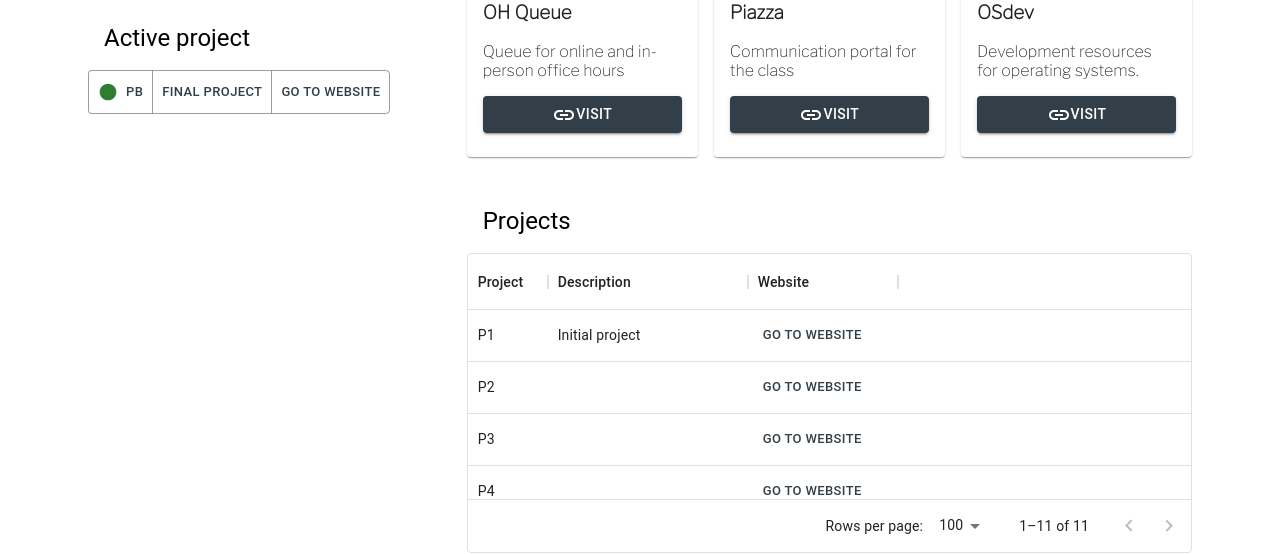
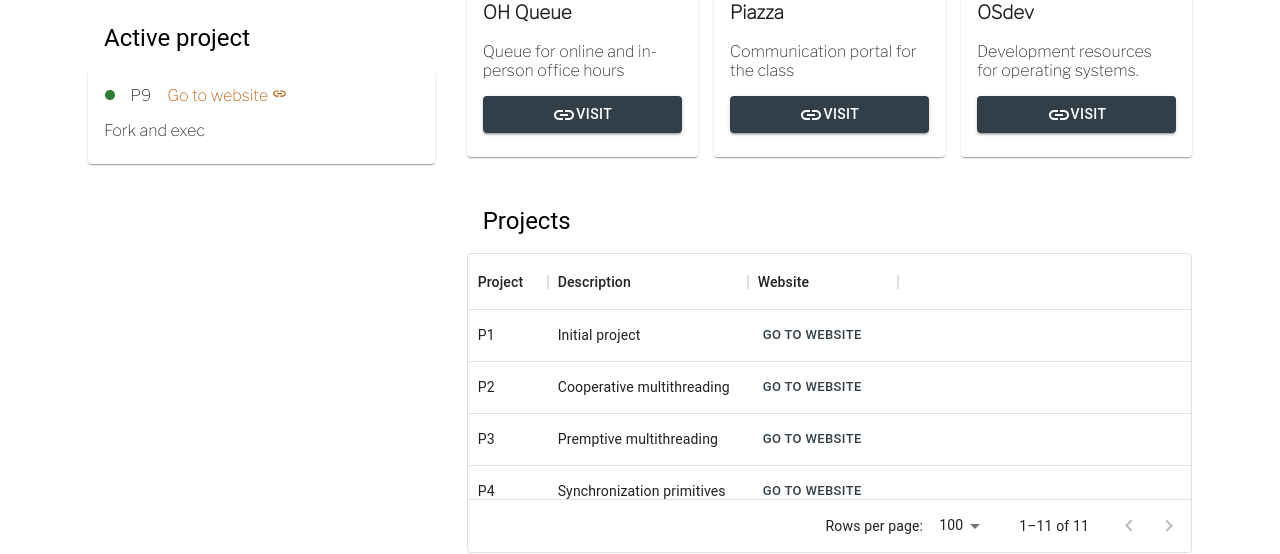
Before and after one commit to dferndz/cs439-webapp, a React (Create React App) app: page / in a window 1280 px wide. Shown: the part 884-1438 px from the top of the page. Built offline with nearby package versions, Linux system fonts and the light colour scheme.

Commit message:
fix active project

```diff
--- a/src/components/ActiveProject/index.tsx
+++ b/src/components/ActiveProject/index.tsx
@@ -1,6 +1,7 @@
 import React, { useCallback } from "react";
-import { CardHeader, Box, Button, ButtonGroup } from "@mui/material";
+import { CardHeader, Box, Card, CardContent, Grid, Link } from "@mui/material";
 import CircleIcon from "@mui/icons-material/Circle";
+import LinkIcon from "@mui/icons-material/Link";
 
 import { observer } from "mobx-react";
 import { useStores } from "../../stores";
@@ -12,34 +13,43 @@ type ActiveProjectProp = {
 
 const ActiveProjectItem = ({ project }: ActiveProjectProp) => {
   const link = `https://www.cs.utexas.edu/~gheith/${project.info_site_name}.html`;
-  const handleClick = useCallback(() => {
-    window.open(link, "_blank");
-  }, [link]);
+
   return (
-    <ButtonGroup size="small" variant="outlined" color="secondary">
-      <Button>
-        <Box pt={1} pr={1}>
-          <CircleIcon fontSize="small" color="success" />
-        </Box>
-
-        {project.name}
-      </Button>
-      {project.description && <Button>{project.description}</Button>}
-      <Button onClick={handleClick} color="secondary">
-        Go to website
-      </Button>
-    </ButtonGroup>
+    <Card>
+      <CardContent>
+        <Grid container>
+          <Grid item xs={1}>
+            <CircleIcon style={{ fontSize: 12 }} color="success" />
+          </Grid>
+          <Grid item>{project.name}</Grid>
+          <Grid item>
+            <Box pl={2}>
+              <Link href={link} target="_blank" underline="hover">
+                Go to website <LinkIcon style={{ fontSize: 15 }} />
+              </Link>
+            </Box>
+          </Grid>
+          <Grid item xs={12}>
+            <Box pt={2}>{project.description}</Box>
+          </Grid>
+        </Grid>
+      </CardContent>
+    </Card>
   );
 };
 
 const ActiveProject = observer(() => {
   const { projectStore } = useStores();
 
+  if (!projectStore.activeProjects.length) return null;
+
   return (
     <React.Fragment>
       <CardHeader title="Active project" />
       {projectStore.activeProjects.map((project: Project, index: number) => (
-        <ActiveProjectItem key={index} project={project} />
+        <Box key={index} pb={2}>
+          <ActiveProjectItem project={project} />
+        </Box>
       ))}
     </React.Fragment>
   );
--- a/src/data/projects.ts
+++ b/src/data/projects.ts
@@ -14,43 +14,52 @@ const projects: Project[] = [
   {
     name: "P2",
     info_site_name: "cs439_f21_p2",
+    description: "Cooperative multithreading",
   },
   {
     name: "P3",
     info_site_name: "cs439_f21_p3",
+    description: "Premptive multithreading",
   },
   {
     name: "P4",
     info_site_name: "cs439_f21_p4",
+    description: "Synchronization primitives",
   },
   {
     name: "P5",
     info_site_name: "cs439_f21_p5",
+    description: "File systems",
   },
   {
     name: "P6",
     info_site_name: "cs439_f21_p6",
+    description: "Cache",
   },
   {
     name: "P7",
     info_site_name: "cs439_f21_p7",
+    description: "Virtual memory",
   },
   {
     name: "P8",
     info_site_name: "cs439_f21_p8",
+    description: "System calls",
   },
   {
     name: "P9",
     info_site_name: "cs439_f21_p9",
+    description: "Fork and exec",
+    active: true,
   },
   {
     name: "PA",
     info_site_name: "cs439_f21_pa",
+    description: "Final project",
   },
   {
     name: "PB",
     info_site_name: "cs439_f21_pb",
-    active: true,
     description: "Final project",
   },
 ];
```
